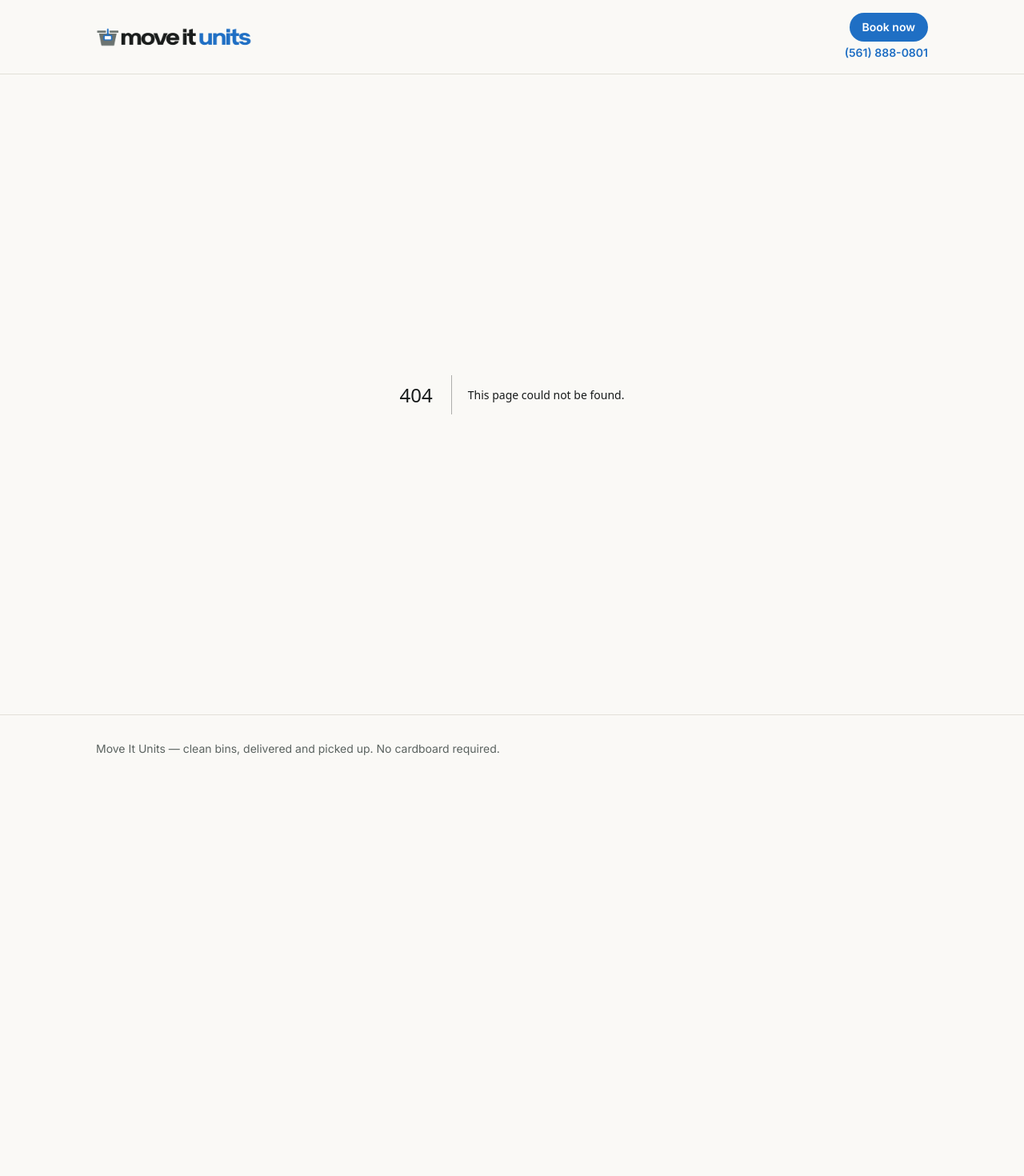
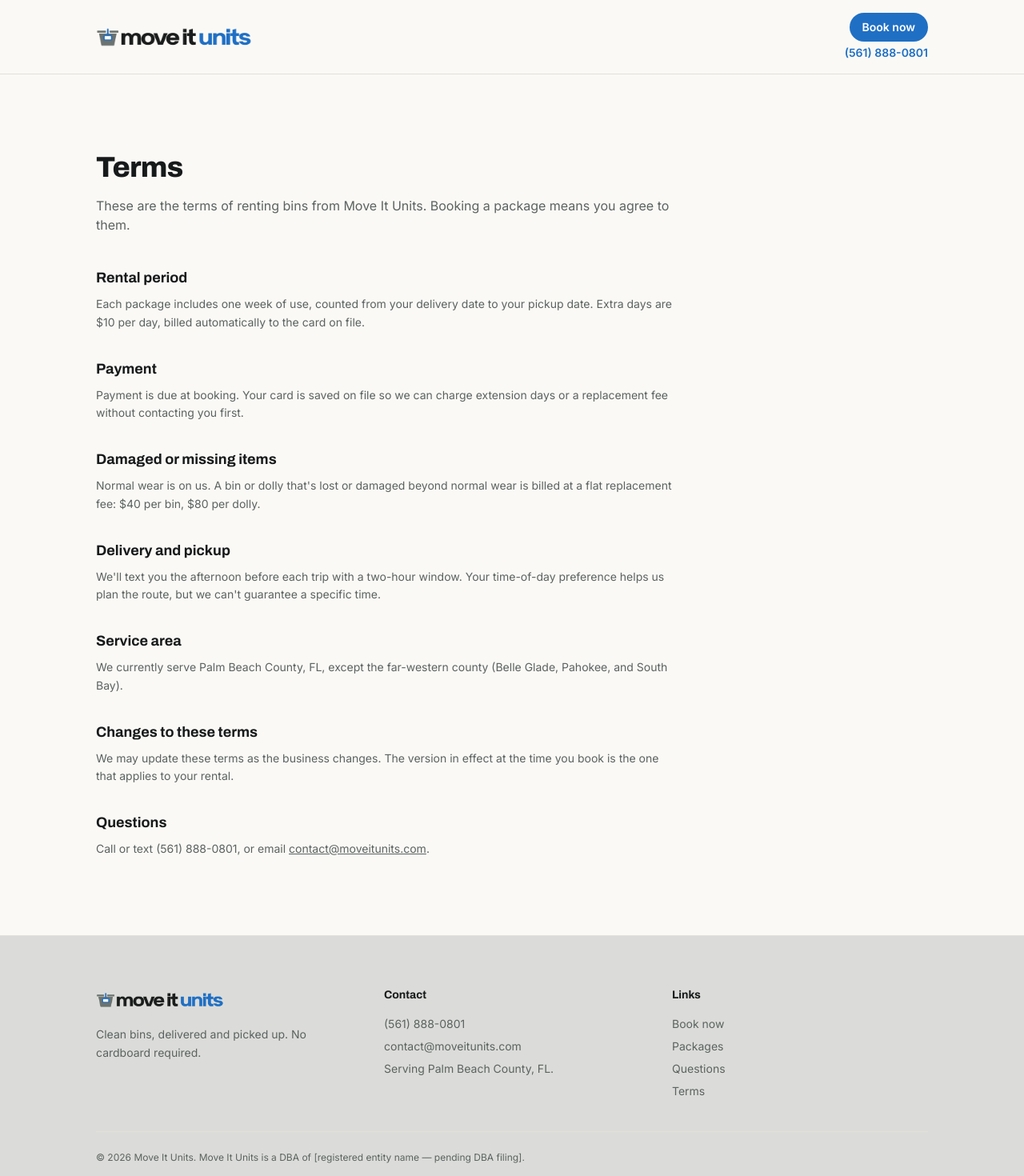
Before and after one commit to openconcpt/move-it-units, a Next.js app: page /terms in a window 1280 px wide. Before the commit this address had no page. Shown: the top 1470 px of the page at 80% size. Before the commit the page ends 978 px from the top, so only its background shows below. Built offline with nearby package versions, Linux system fonts and the light colour scheme.

Commit message:
Sticky header, footer, terms page

```diff
--- a/app/globals.css
+++ b/app/globals.css
@@ -9,6 +9,10 @@
   --muted: #5b6360;
   --line: #e2e0d8;
   --structural: #6b7370;
+  /* structural blended ~22% into paper — a neutral band a shade darker than
+     the page, for the footer. Not accent-tinted on purpose: it's chrome,
+     not a call to action. */
+  --structural-soft: #dbdcd9;
   --accent: #1f6fc4;
   --accent-ink: #1a436e;
   --accent-soft: #e5eff8;
--- a/app/layout.tsx
+++ b/app/layout.tsx
@@ -1,10 +1,9 @@
 import type { Metadata } from "next";
 import { Archivo, Inter } from "next/font/google";
 import type { ReactNode } from "react";
-import Link from "next/link";
-import Image from "next/image";
 import "./globals.css";
-import { PHONE_DISPLAY, PHONE_TEL_HREF } from "@/lib/siteConfig";
+import { SiteHeader } from "@/components/SiteHeader";
+import { SiteFooter } from "@/components/SiteFooter";
 
 const display = Archivo({
   subsets: ["latin"],
@@ -30,42 +29,11 @@ export default function RootLayout({ children }: { children: ReactNode }) {
   return (
     <html lang="en" className={`h-full antialiased ${display.variable} ${body.variable}`}>
       <body className="flex min-h-full flex-col bg-paper font-sans text-ink">
-        <header className="border-b border-line bg-paper">
-          <div className="mx-auto flex max-w-container items-center justify-between px-6 py-4 md:px-10">
-            <Link href="/" className="flex items-center">
-              <Image
-                src="/wordmark.png"
-                alt="Move It Units"
-                width={2000}
-                height={400}
-                priority
-                className="h-[39px] w-auto"
-              />
-            </Link>
-            <div className="flex flex-col items-end gap-1">
-              <Link
-                href="/book"
-                className="rounded-full bg-accent px-4 py-2 text-sm font-semibold text-white transition-colors hover:bg-accent-ink"
-              >
-                Book now
-              </Link>
-              <a
-                href={PHONE_TEL_HREF}
-                className="text-sm font-semibold text-accent underline-offset-2 hover:underline"
-              >
-                {PHONE_DISPLAY}
-              </a>
-            </div>
-          </div>
-        </header>
+        <SiteHeader />
 
         <main className="flex-1">{children}</main>
 
-        <footer className="border-t border-line bg-paper">
-          <div className="mx-auto max-w-container px-6 py-8 text-sm text-muted md:px-10">
-            <p>Move It Units — clean bins, delivered and picked up. No cardboard required.</p>
-          </div>
-        </footer>
+        <SiteFooter />
       </body>
     </html>
   );
--- a/app/page.tsx
+++ b/app/page.tsx
@@ -72,7 +72,7 @@ export default async function HomePage() {
         </div>
       </div>
 
-      <section id="packages" className="border-b border-line">
+      <section id="packages" className="scroll-mt-[76px] border-b border-line sm:scroll-mt-[97px]">
         <div className="mx-auto max-w-container px-6 py-16 md:px-10 md:py-24">
           <h2 className="font-display text-2xl font-bold sm:text-3xl">Packages</h2>
           <p className="mt-2 text-muted">
@@ -115,7 +115,7 @@ export default async function HomePage() {
         </div>
       </section>
 
-      <section>
+      <section id="questions" className="scroll-mt-[76px] sm:scroll-mt-[97px]">
         <div className="mx-auto max-w-container px-6 py-16 md:px-10 md:py-24">
           <h2 className="font-display text-2xl font-bold sm:text-3xl">Questions</h2>
           <div className="mt-8 max-w-prose">
--- /dev/null
+++ b/app/terms/page.tsx
@@ -0,0 +1,82 @@
+import type { Metadata } from "next";
+import { CONTACT_EMAIL, PHONE_DISPLAY } from "@/lib/siteConfig";
+
+export const metadata: Metadata = {
+  title: "Terms — Move It Units",
+};
+
+export default function TermsPage() {
+  return (
+    <div className="mx-auto max-w-container px-6 py-16 md:px-10 md:py-24">
+      <div className="max-w-prose">
+        <h1 className="font-display text-3xl font-extrabold tracking-tight sm:text-4xl">Terms</h1>
+        <p className="mt-4 text-muted">
+          These are the terms of renting bins from Move It Units. Booking a package means you
+          agree to them.
+        </p>
+
+        <div className="mt-10 flex flex-col gap-8">
+          <section>
+            <h2 className="font-display text-lg font-bold">Rental period</h2>
+            <p className="mt-2 text-sm leading-relaxed text-muted">
+              Each package includes one week of use, counted from your delivery date to your
+              pickup date. Extra days are $10 per day, billed automatically to the card on file.
+            </p>
+          </section>
+
+          <section>
+            <h2 className="font-display text-lg font-bold">Payment</h2>
+            <p className="mt-2 text-sm leading-relaxed text-muted">
+              Payment is due at booking. Your card is saved on file so we can charge extension
+              days or a replacement fee without contacting you first.
+            </p>
+          </section>
+
+          <section>
+            <h2 className="font-display text-lg font-bold">Damaged or missing items</h2>
+            <p className="mt-2 text-sm leading-relaxed text-muted">
+              Normal wear is on us. A bin or dolly that&apos;s lost or damaged beyond normal wear
+              is billed at a flat replacement fee: $40 per bin, $80 per dolly.
+            </p>
+          </section>
+
+          <section>
+            <h2 className="font-display text-lg font-bold">Delivery and pickup</h2>
+            <p className="mt-2 text-sm leading-relaxed text-muted">
+              We&apos;ll text you the afternoon before each trip with a two-hour window. Your
+              time-of-day preference helps us plan the route, but we can&apos;t guarantee a
+              specific time.
+            </p>
+          </section>
+
+          <section>
+            <h2 className="font-display text-lg font-bold">Service area</h2>
+            <p className="mt-2 text-sm leading-relaxed text-muted">
+              We currently serve Palm Beach County, FL, except the far-western county (Belle
+              Glade, Pahokee, and South Bay).
+            </p>
+          </section>
+
+          <section>
+            <h2 className="font-display text-lg font-bold">Changes to these terms</h2>
+            <p className="mt-2 text-sm leading-relaxed text-muted">
+              We may update these terms as the business changes. The version in effect at the
+              time you book is the one that applies to your rental.
+            </p>
+          </section>
+
+          <section>
+            <h2 className="font-display text-lg font-bold">Questions</h2>
+            <p className="mt-2 text-sm leading-relaxed text-muted">
+              Call or text {PHONE_DISPLAY}, or email{" "}
+              <a href={`mailto:${CONTACT_EMAIL}`} className="underline">
+                {CONTACT_EMAIL}
+              </a>
+              .
+            </p>
+          </section>
+        </div>
+      </div>
+    </div>
+  );
+}
--- /dev/null
+++ b/components/SiteFooter.tsx
@@ -0,0 +1,70 @@
+import Link from "next/link";
+import Image from "next/image";
+import { CONTACT_EMAIL, PHONE_DISPLAY, PHONE_TEL_HREF, REGISTERED_ENTITY_NAME } from "@/lib/siteConfig";
+
+export function SiteFooter() {
+  return (
+    <footer className="border-t border-line bg-structural-soft">
+      <div className="mx-auto max-w-container px-6 py-12 md:px-10 md:py-16">
+        <div className="grid gap-10 md:grid-cols-3">
+          <div>
+            <Image src="/wordmark.png" alt="Move It Units" width={2000} height={400} className="h-8 w-auto" />
+            <p className="mt-4 text-sm leading-relaxed text-muted">
+              Clean bins, delivered and picked up. No cardboard required.
+            </p>
+          </div>
+
+          <div>
+            <h2 className="font-display text-sm font-bold">Contact</h2>
+            <ul className="mt-4 flex flex-col gap-2 text-sm text-muted">
+              <li>
+                <a href={PHONE_TEL_HREF} className="hover:text-ink hover:underline">
+                  {PHONE_DISPLAY}
+                </a>
+              </li>
+              <li>
+                <a href={`mailto:${CONTACT_EMAIL}`} className="hover:text-ink hover:underline">
+                  {CONTACT_EMAIL}
+                </a>
+              </li>
+              <li>Serving Palm Beach County, FL.</li>
+            </ul>
+          </div>
+
+          <div>
+            <h2 className="font-display text-sm font-bold">Links</h2>
+            <ul className="mt-4 flex flex-col gap-2 text-sm text-muted">
+              <li>
+                <Link href="/book" className="hover:text-ink hover:underline">
+                  Book now
+                </Link>
+              </li>
+              <li>
+                <Link href="/#packages" className="hover:text-ink hover:underline">
+                  Packages
+                </Link>
+              </li>
+              <li>
+                <Link href="/#questions" className="hover:text-ink hover:underline">
+                  Questions
+                </Link>
+              </li>
+              <li>
+                <Link href="/terms" className="hover:text-ink hover:underline">
+                  Terms
+                </Link>
+              </li>
+            </ul>
+          </div>
+        </div>
+
+        <div className="mt-10 border-t border-line pt-6 text-xs text-muted">
+          <p>
+            &copy; {new Date().getFullYear()} Move It Units. Move It Units is a DBA of{" "}
+            {REGISTERED_ENTITY_NAME}.
+          </p>
+        </div>
+      </div>
+    </footer>
+  );
+}
--- /dev/null
+++ b/components/SiteHeader.tsx
@@ -0,0 +1,56 @@
+"use client";
+
+import { useEffect, useState } from "react";
+import Link from "next/link";
+import Image from "next/image";
+import { PHONE_DISPLAY, PHONE_TEL_HREF } from "@/lib/siteConfig";
+
+export function SiteHeader() {
+  const [scrolled, setScrolled] = useState(false);
+
+  useEffect(() => {
+    function onScroll() {
+      setScrolled(window.scrollY > 4);
+    }
+    onScroll();
+    window.addEventListener("scroll", onScroll, { passive: true });
+    return () => window.removeEventListener("scroll", onScroll);
+  }, []);
+
+  return (
+    <header
+      className={`sticky top-0 z-50 border-b border-line bg-paper transition-shadow ${
+        scrolled ? "shadow-[0_1px_4px_rgba(23,26,26,0.08)]" : ""
+      }`}
+    >
+      <div className="mx-auto flex max-w-container items-center justify-between px-6 py-4 md:px-10">
+        <Link href="/" className="flex items-center">
+          <Image
+            src="/wordmark.png"
+            alt="Move It Units"
+            width={2000}
+            height={400}
+            priority
+            className="h-[39px] w-auto"
+          />
+        </Link>
+        <div className="flex flex-col items-end gap-1">
+          <Link
+            href="/book"
+            className="rounded-full bg-accent px-4 py-2 text-sm font-semibold text-white transition-colors hover:bg-accent-ink"
+          >
+            Book now
+          </Link>
+          {/* The phone link duplicates what's in the footer — dropped below
+              sm so the header stays a single comfortable row on phones. */}
+          <a
+            href={PHONE_TEL_HREF}
+            className="hidden text-sm font-semibold text-accent underline-offset-2 hover:underline sm:block"
+          >
+            {PHONE_DISPLAY}
+          </a>
+        </div>
+      </div>
+    </header>
+  );
+}
--- a/lib/siteConfig.ts
+++ b/lib/siteConfig.ts
@@ -6,3 +6,8 @@ export const CONTACT_EMAIL = "contact@moveitunits.com";
 
 // Cents, per day past the included week — see lib/pricing.ts.
 export const EXTENSION_DAILY_RATE_CENTS = 1000;
+
+// "Move It Units" is a DBA — swap this in once the fictitious-name filing
+// gives you the registered entity (e.g. "Acme Holdings LLC"). Shows up in
+// the footer's fictitious-name disclosure.
+export const REGISTERED_ENTITY_NAME = "[registered entity name — pending DBA filing]";
--- a/tailwind.config.ts
+++ b/tailwind.config.ts
@@ -13,9 +13,11 @@ const config: Config = {
         ink: "var(--ink)",
         muted: "var(--muted)",
         line: "var(--line)",
-        // Not yet applied anywhere — reserved for future components that
-        // need the logo's gray (e.g. bin illustrations, neutral chips).
-        structural: "var(--structural)",
+        structural: {
+          DEFAULT: "var(--structural)",
+          // Neutral band a shade darker than the page — the footer.
+          soft: "var(--structural-soft)",
+        },
         accent: {
           DEFAULT: "var(--accent)",
           ink: "var(--accent-ink)",
```
